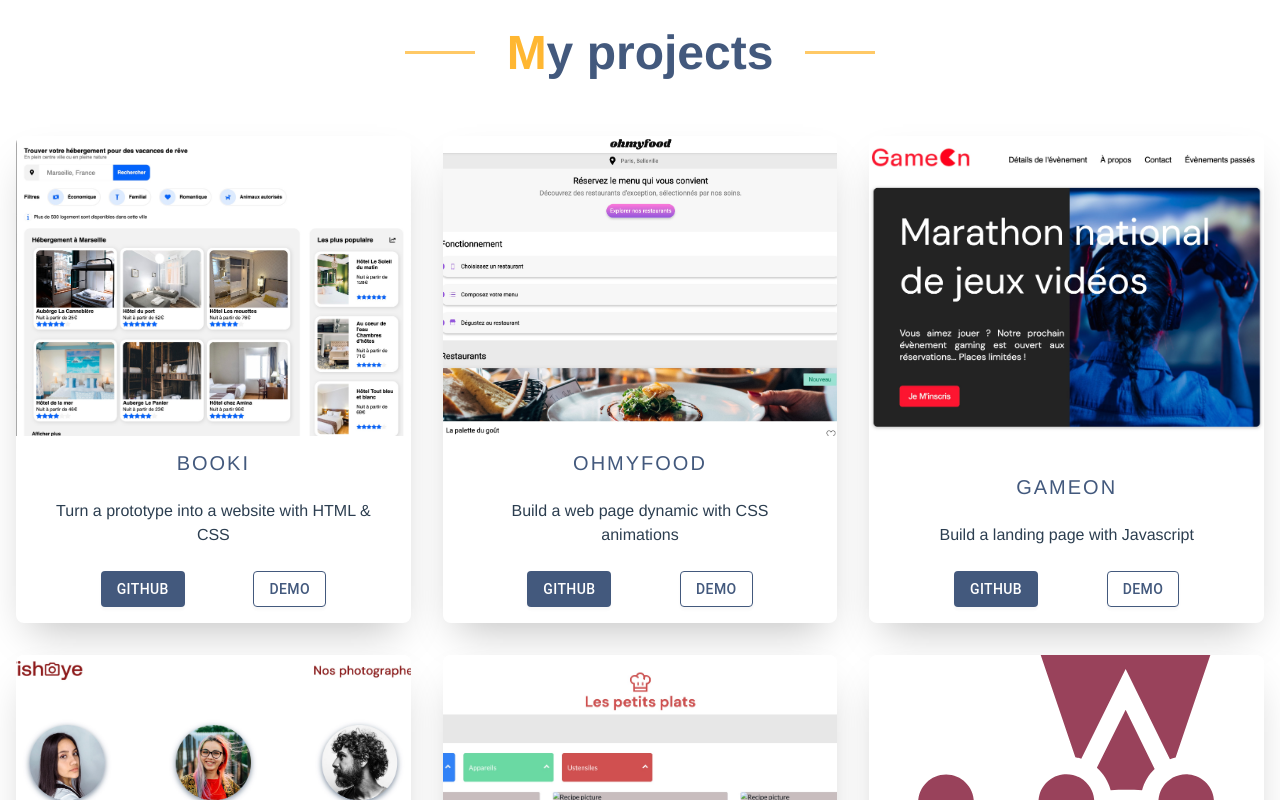
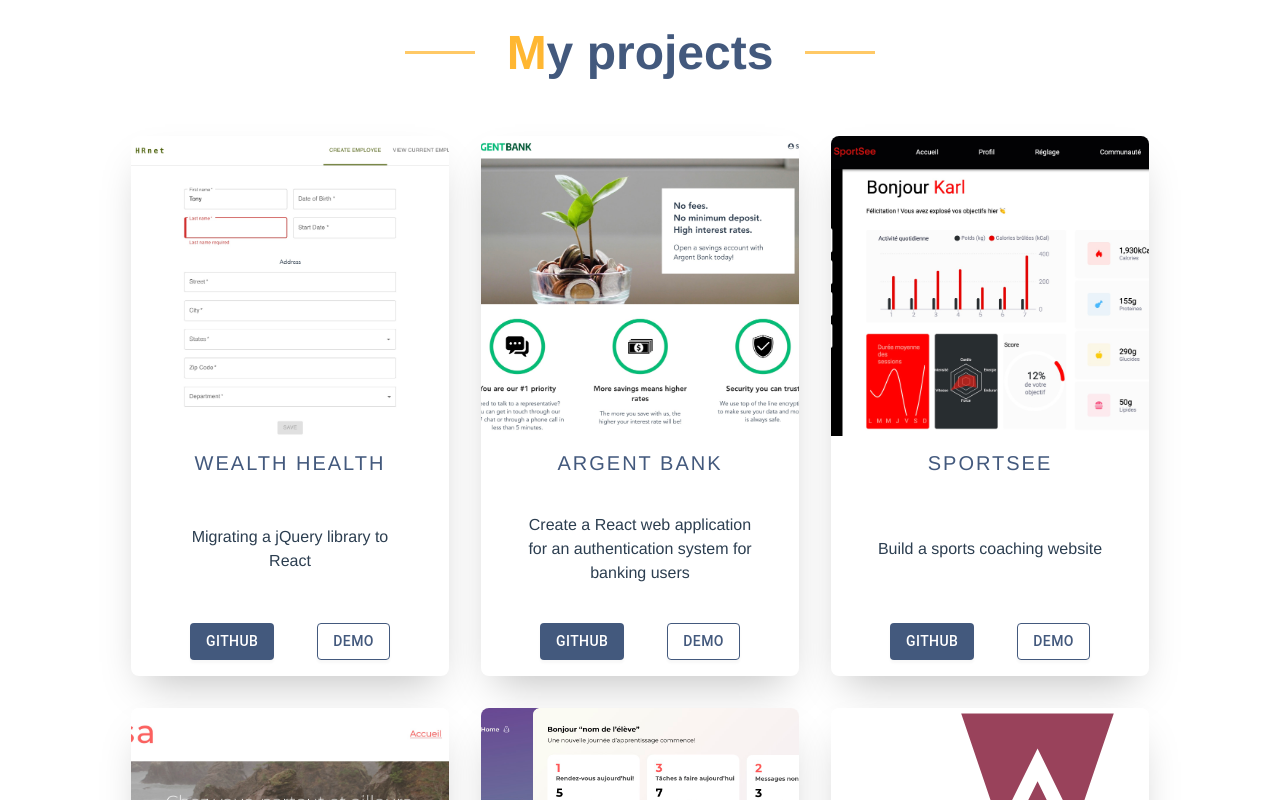
Before and after one commit to Cadegan/portfolio, a React (Create React App) app: page / in a window 1280 px wide. Shown: the part 2080-2880 px from the top of the page. Built offline with nearby package versions, Linux system fonts and the light colour scheme.

Commit message:
Reverse cards

```diff
--- a/public/projects.json
+++ b/public/projects.json
@@ -136,7 +136,7 @@
     },
     {
       "id": "12",
-      "title": "Argent Bank",
+      "title": "Wealth Health",
       "description": "Migrating a jQuery library to React",
       "picture": "portfolio/images/12.jpg",
       "gitHub": "https://github.com/Cadegan/projet14-Wealth_Health_modal.git",
--- a/src/components/Projects/Card2/_cards2.scss
+++ b/src/components/Projects/Card2/_cards2.scss
@@ -39,11 +39,13 @@
     list-style: none;
     margin: 0;
     padding: 0;
+    justify-content: center;
 }
 
 .cards__item {
     display: flex;
     padding: 1rem;
+    max-width: 350px;
 
     @media(min-width: 40rem) {
         width: 50%;
@@ -104,6 +106,8 @@
     display: flex;
     flex-direction: column;
     padding: 1rem;
+    height: 240px;
+    justify-content: space-between;
 }
 
 .card__image {
--- a/src/components/Projects/index.jsx
+++ b/src/components/Projects/index.jsx
@@ -30,7 +30,8 @@
       <Heading titleName={"My projects"}></Heading>
       <ul className="cards">
         {data &&
-          data.map(
+          data
+            .map(
               ({ id, title, description, details, picture, gitHub, demo }) => (
                 <Card2
                   id={id}
@@ -43,7 +44,8 @@
                   demo={demo}
                 ></Card2>
               )
-          )}
+            )
+            .reverse()}
       </ul>
     </section>
   );
```
Also changed, not shown: src/components/Projects/Card2/_cards2.css (+1 -1 lines). Lines whose indentation alone changed are shown as unchanged.
